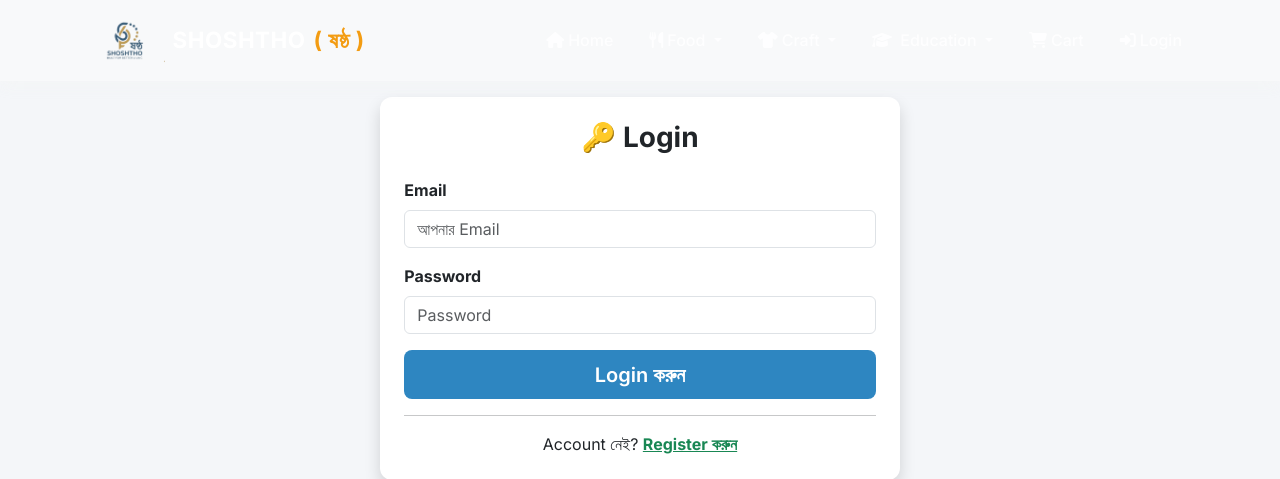
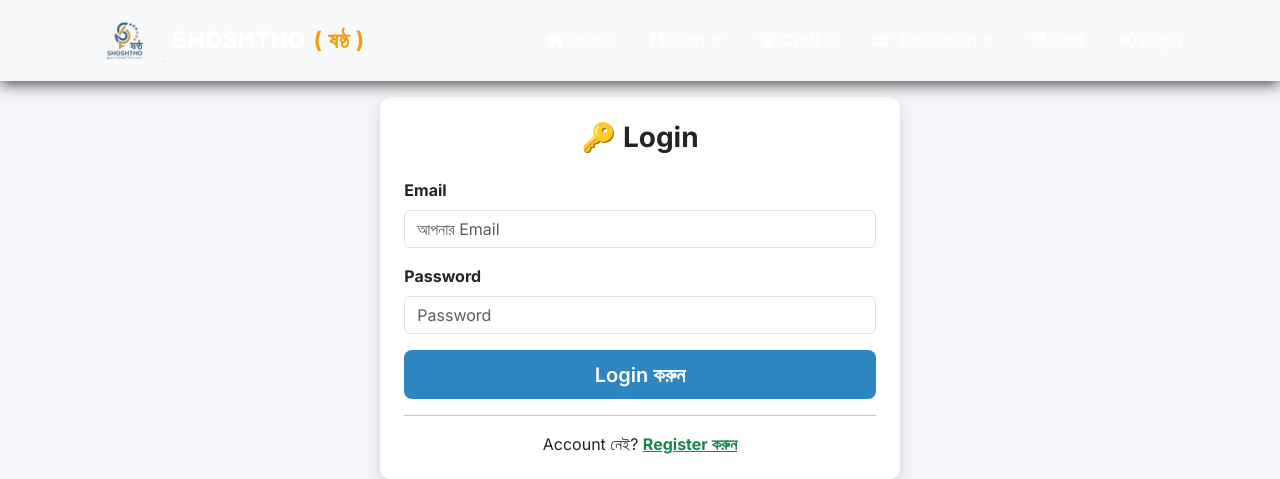
Before and after one commit to shoshthogroup/shoshtho-foods, a Flask app: a page that uses app/templates/base.html in a window 1280 px wide. Shown: the top 479 px of the page. Run offline with Flask 3, Linux system fonts and the light colour scheme; some libraries are stand-ins or nearby versions.

```diff
--- a/app/templates/base.html
+++ b/app/templates/base.html
@@ -26,7 +26,7 @@
         /* ── Navbar ── */
         .navbar {
             background: var(--light) !important;
-            box-shadow: 0 2px 15px rgba(244, 245, 244, 0.847);
+            box-shadow: 0 2px 15px rgba(13, 14, 13, 0.847);
             padding: 0.8rem 0;
         }
         .navbar-brand {
```
